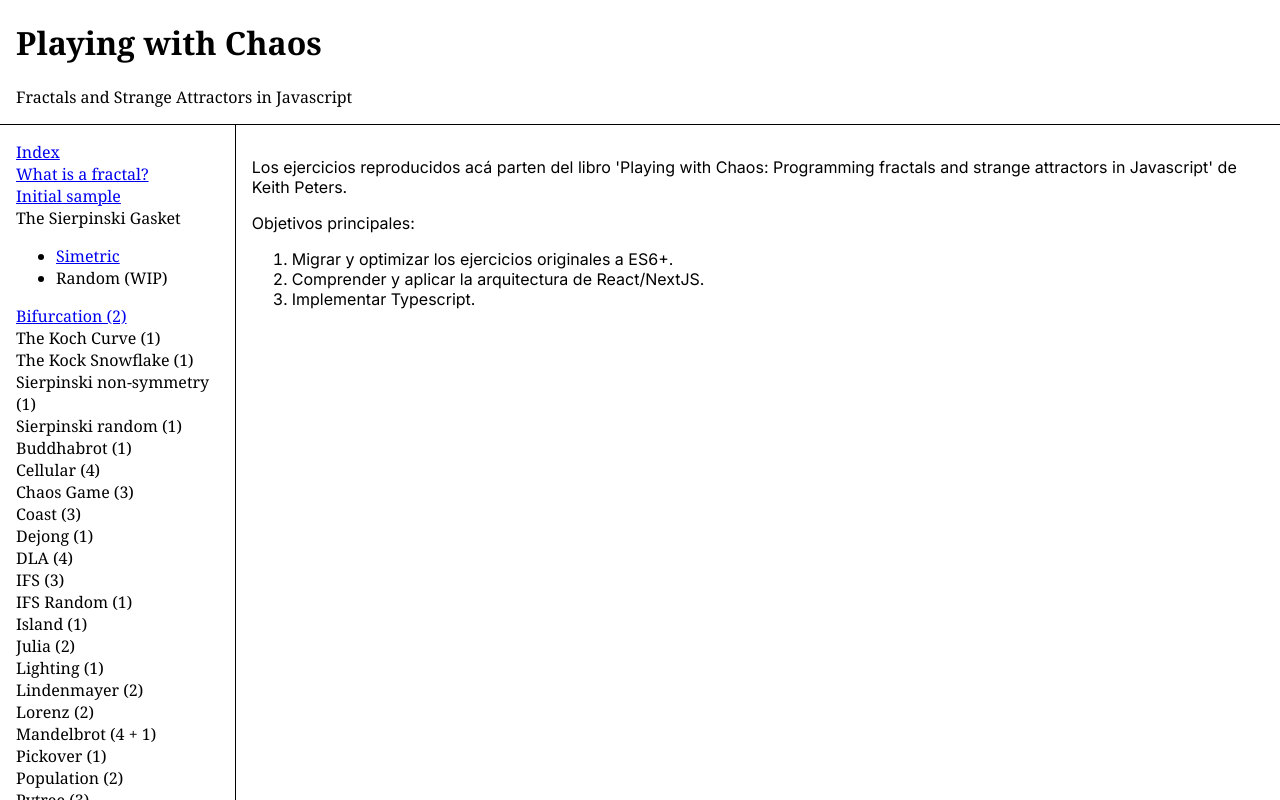
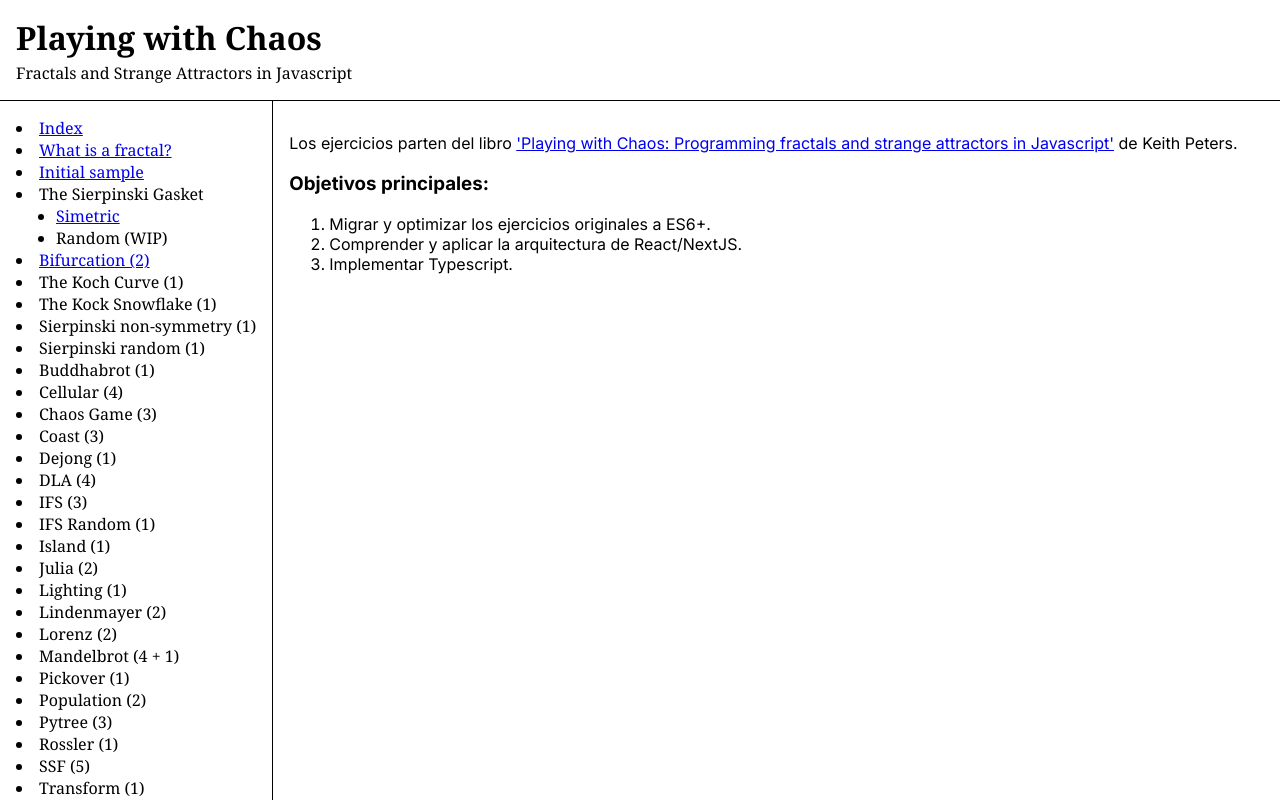
Before and after one commit to Aimanizales/playing-with-chaos, a Next.js app: page / in a window 1280 px wide. Shown: the top 800 px of the page. Built offline with nearby package versions, Linux system fonts and the light colour scheme.

Commit message:
Chore CSS and index updates

```diff
--- a/src/pages/index.tsx
+++ b/src/pages/index.tsx
@@ -2,12 +2,18 @@ export default function Page() {
   return (
     <>
       <p>
-        Los ejercicios reproducidos acá parten del libro 'Playing with Chaos:
-        Programming fractals and strange attractors in Javascript' de Keith
-        Peters.
+        Los ejercicios parten del libro{' '}
+        <a
+          href="https://www.goodreads.com/book/show/19262140-playing-with-chaos"
+          target="_blank"
+        >
+          'Playing with Chaos: Programming fractals and strange attractors in
+          Javascript'
+        </a>{' '}
+        de Keith Peters.
       </p>
       <p>
-        Objetivos principales:
+        <h3>Objetivos principales:</h3>
         <ol>
           <li>Migrar y optimizar los ejercicios originales a ES6+.</li>
           <li>Comprender y aplicar la arquitectura de React/NextJS.</li>
--- a/src/styles/index.css
+++ b/src/styles/index.css
@@ -11,21 +11,35 @@ body {
 header {
   border-bottom: thin solid;
   padding-left: 1rem;
+  padding-top: 1rem;
+}
+
+header p {
+  margin-top: 0.2rem;
 }
 
 footer {
   border-top: thin solid;
+  padding: 1rem;
 }
 
 nav {
   border-right: thin solid;
-  list-style-type: none;
+  /* list-style-type: none; */
   padding: 1rem;
   min-width: 200px;
 }
 
 .container {
   display: flex;
+}
+
+ul {
+  margin: 0;
+}
+
+h1 {
+  margin: 0;
 }
 
 canvas,
```
